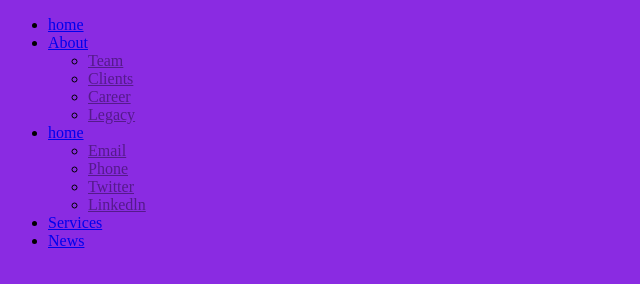
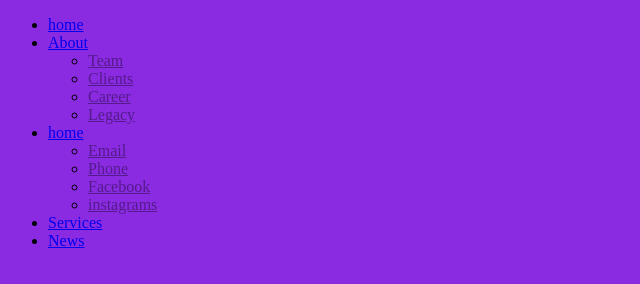
Before and after one commit to NguyenVietDuc06/CSE391_BTTH01, a plain HTML site: page dropdown-menu/index.html in a window 1280 px wide. Shown: the full height of the page, 0-640 px from the left. Drawn offline with Linux system fonts and the light colour scheme.

Commit message:
bai tap dropdowns- menu chinh sua them

```diff
--- a/dropdown-menu/index.html
+++ b/dropdown-menu/index.html
@@ -22,8 +22,8 @@
             <ul>
                 <li><a href="">Email</a></li>
                 <li><a href="">Phone</a></li>
-                <li><a href="">Twitter</a></li>
-                <li><a href="">Linkedln</a></li>
+                <li><a href="">Facebook</a></li>
+                <li><a href="">instagrams</a></li>
             </ul>
         <li><a href="#">Services</a></li>
         <li><a href="#">News</a></li>
```
